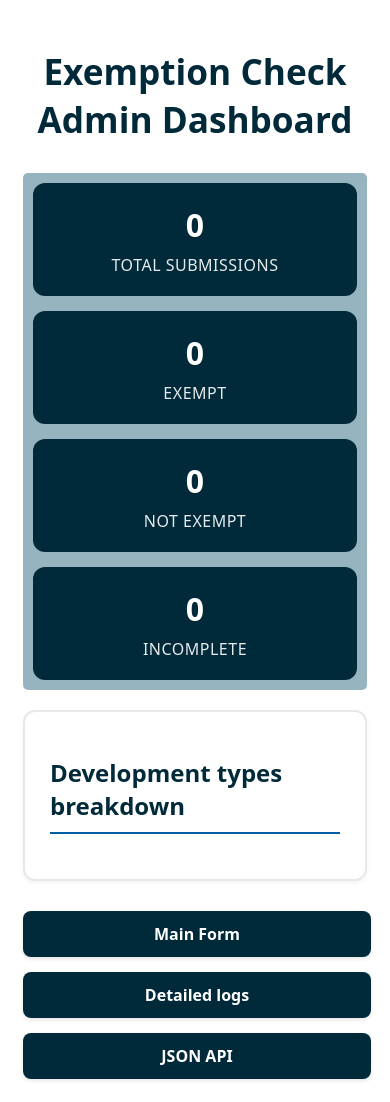
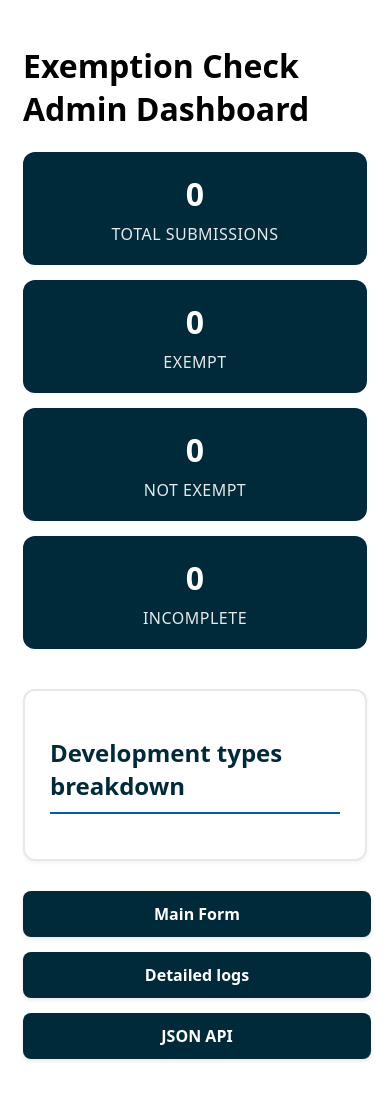
Before and after one commit to nganLikeable/CSE3CAP-Exempt-Development-Tool, a Flask app: page /admin in a window 390 px wide. After the commit the page ends 1061 px from the top, so only its background shows below. Run offline with Flask 3, Linux system fonts and the light colour scheme; data that the repository does not hold is empty.

Commit message:
fixed styles to be consistent

```diff
--- a/static/styles/styles.css
+++ b/static/styles/styles.css
@@ -202,8 +202,9 @@
   transform: translateY(-3px);
 }
 
-/* Admin Dashboard Styles */
-.container {
+/* Admin Dashboard Styles - Scoped to admin pages only */
+.admin-container,
+.logs-container {
   max-width: 1200px;
   margin: 0 auto;
   padding: 20px;
@@ -211,22 +212,22 @@
     sans-serif;
 }
 
-.container h1 {
+/* .container h1 {
   color: #002a3a;
   text-align: center;
   margin-bottom: 30px;
   font-size: 2.2em;
   font-weight: 600;
-}
+} */
 
-.stats {
+.admin-container .stats {
   display: grid;
   grid-template-columns: repeat(auto-fit, minmax(200px, 1fr));
   gap: 20px;
   margin-bottom: 40px;
 }
 
-.stat-card {
+.admin-container .stat-card {
   background: #002a3a;
   color: white;
   padding: 25px;
@@ -235,18 +236,18 @@
   transition: transform 0.2s ease, box-shadow 0.2s ease;
 }
 
-.stat-card:hover {
+.admin-container .stat-card:hover {
   transform: translateY(-2px);
   box-shadow: 0 8px 15px rgb(17, 66, 107);
 }
 
-.stat-number {
+.admin-container .stat-number {
   font-size: 2.5em;
   font-weight: 700;
   margin-bottom: 8px;
 }
 
-.stat-label {
+.admin-container .stat-label {
   font-size: 1em;
   opacity: 0.9;
   text-transform: uppercase;
@@ -254,7 +255,7 @@
   font-weight: 500;
 }
 
-.dev_types {
+.admin-container .dev_types {
   background: white;
   padding: 25px;
   border-radius: 12px;
@@ -263,7 +264,7 @@
   box-shadow: 0 2px 4px rgba(0, 0, 0, 0.05);
 }
 
-.dev_types h2 {
+.admin-container .dev_types h2 {
   color: #002a3a;
   margin-bottom: 20px;
   font-size: 1.5em;
@@ -272,7 +273,7 @@
   padding-bottom: 10px;
 }
 
-.dev-type-item {
+.admin-container .dev-type-item {
   padding: 12px 0;
   border-bottom: 1px solid #f0f0f0;
   display: flex;
@@ -280,22 +281,22 @@
   align-items: center;
 }
 
-.dev-type-item:last-child {
+.admin-container .dev-type-item:last-child {
   border-bottom: none;
 }
 
-.dev-type-item strong {
+.admin-container .dev-type-item strong {
   color: #002a3a;
 }
 
-.links {
+.admin-container .links {
   display: flex;
   gap: 15px;
   justify-content: center;
   flex-wrap: wrap;
 }
 
-.links a {
+.admin-container .links a {
   display: inline-block;
   padding: 12px 24px;
   color: white;
@@ -307,41 +308,41 @@
   box-shadow: 0 2px 4px rgba(0, 0, 0, 0.1);
 }
 
-.links a:hover {
+.admin-container .links a:hover {
   background: #0e2c42ef;
   transform: translateY(-1px);
   box-shadow: 0 4px 8px rgba(0, 0, 0, 0.15);
 }
 
-.links a:active {
+.admin-container .links a:active {
   transform: translateY(0);
 }
 
-/* Responsive adjustments */
+/* Responsive adjustments - Admin pages only */
 @media (max-width: 768px) {
-  .container {
+  .admin-container {
     padding: 15px;
   }
 
-  .stats {
+  .admin-container .stats {
     grid-template-columns: 1fr 1fr;
     gap: 15px;
   }
 
-  .stat-card {
+  .admin-container .stat-card {
     padding: 20px;
   }
 
-  .stat-number {
+  .admin-container .stat-number {
     font-size: 2em;
   }
 
-  .links {
+  .admin-container .links {
     flex-direction: column;
     align-items: center;
   }
 
-  .links a {
+  .admin-container .links a {
     width: 100%;
     max-width: 300px;
     text-align: center;
@@ -349,47 +350,30 @@
 }
 
 @media (max-width: 480px) {
-  .stats {
+  .admin-container .stats {
     grid-template-columns: 1fr;
   }
 }
 
-/* logs style */
-/* body {
-  font-family: Arial, sans-serif;
-  margin: 20px;
-  background-color: #f5f5f5;
-}
-.container {
-  max-width: 1200px;
-  margin: 0 auto;
-  background-color: white;
-  padding: 20px;
-  border-radius: 8px;
-  box-shadow: 0 2px 4px rgba(0, 0, 0, 0.1);
-} */
-/* .container h1 {
-  color: #002a3a;
-  text-align: center;
-} */
-.search-section {
+/* Logs page styles - Scoped to logs pages only */
+.logs-container .search-section {
   margin-bottom: 20px;
   padding: 15px;
   background-color: #f8f9fa;
   border-radius: 5px;
 }
-.search-inputs {
+.logs-container .search-inputs {
   display: flex;
   gap: 10px;
   margin-bottom: 10px;
 }
-.search-inputs input {
+.logs-container .search-inputs input {
   flex: 1;
   padding: 8px;
   border: 1px solid #ddd;
   border-radius: 4px;
 }
-.search-inputs button {
+.logs-container .search-inputs button {
   padding: 8px 16px;
   background-color: #002a3a;
   color: white;
@@ -397,17 +381,17 @@
   border-radius: 4px;
   cursor: pointer;
 }
-.search-inputs button:hover {
+.logs-container .search-inputs button:hover {
   background-color: #00415a;
 }
-.stats {
+.logs-container .stats {
   background-color: #96b3c0;
   padding: 10px;
   border-radius: 5px;
   margin-bottom: 20px;
   text-align: center;
 }
-.container table {
+.logs-container table {
   width: 100%;
   border-collapse: collapse;
   margin-top: 20px;
--- a/templates/admin/admin_dashboard.html
+++ b/templates/admin/admin_dashboard.html
@@ -10,7 +10,7 @@
     <title>Exemption Check Admin Dashboard</title>
   </head>
   <body>
-    <div class="container">
+    <div class="admin-container">
       <h1>Exemption Check Admin Dashboard</h1>
 
       <div class="stats">
--- a/templates/admin/logs.html
+++ b/templates/admin/logs.html
@@ -10,7 +10,7 @@
     />
   </head>
   <body>
-    <div class="container">
+    <div class="logs-container">
       <h1>Development Logs Viewer</h1>
 
       <div class="search-section">
```
